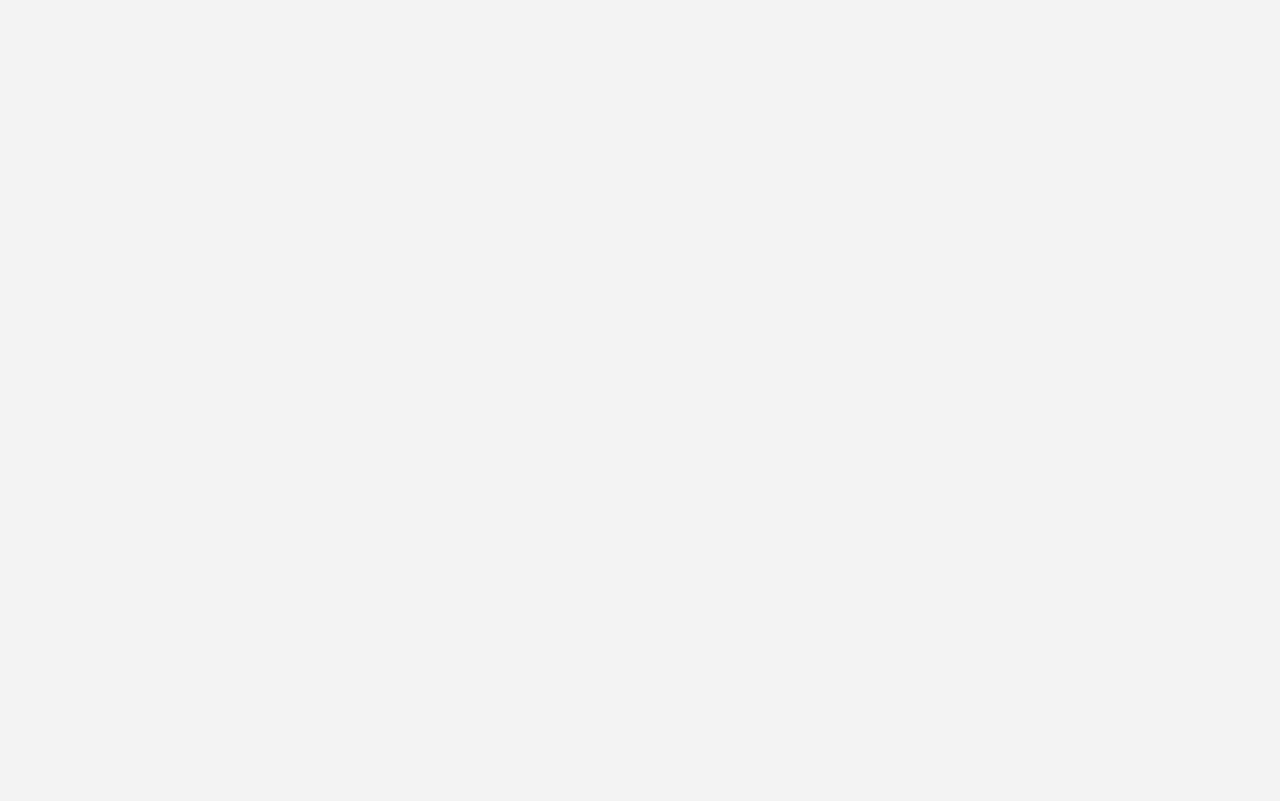
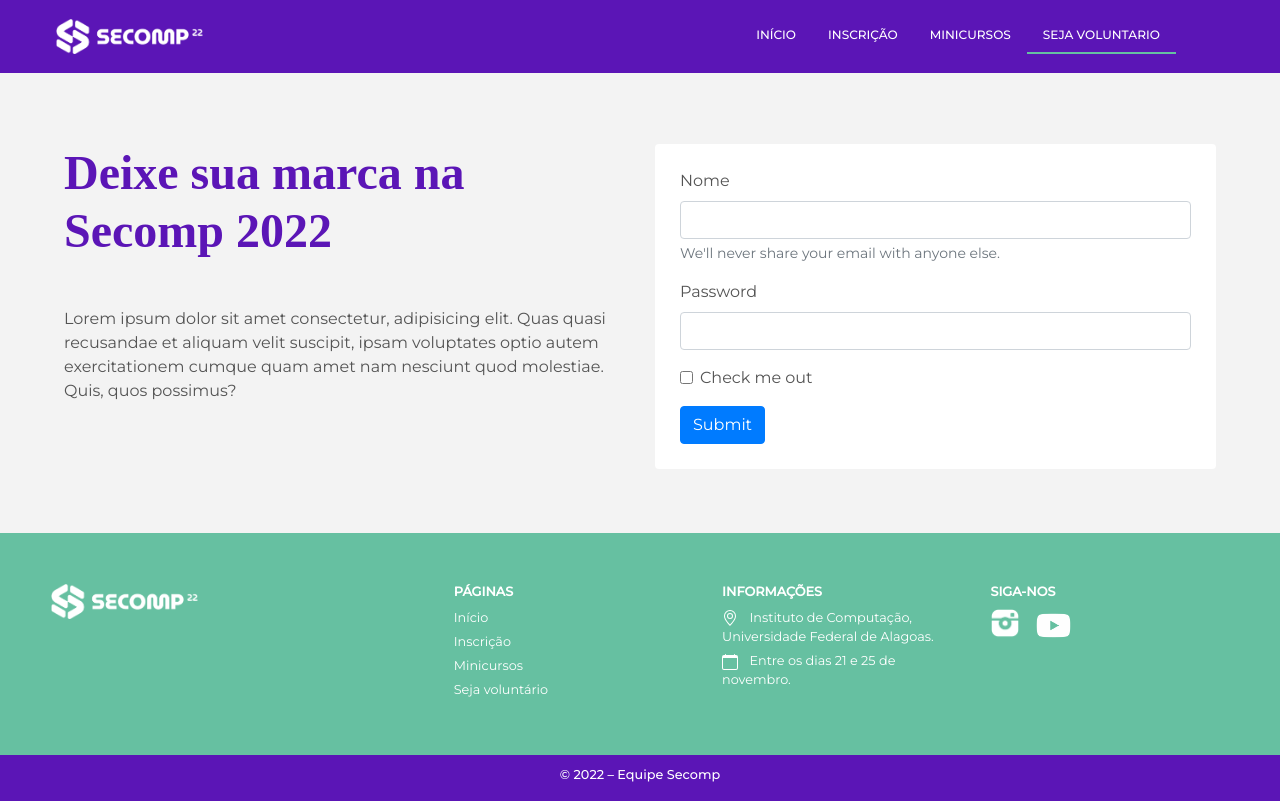
Before and after one commit to GiulianaCDA/Secomp, an Angular app in the folder secomp2022/: page /sejavoluntario in a window 1280 px wide. Before the commit this address led to /. Built offline with nearby package versions, Linux system fonts and the light colour scheme; a web font is replaced by a local one.

Commit message:
adiciona pagina de seja  voluntario

```diff
--- a/secomp2022/src/app/app-routing.module.ts
+++ b/secomp2022/src/app/app-routing.module.ts
@@ -1,13 +1,14 @@
 import { NgModule } from '@angular/core';
 import { RouterModule, Routes } from '@angular/router';
 import { HomeComponent } from './pages/home/home.component';
+import { VoluntariosComponent } from './pages/voluntarios/voluntarios.component';
 
 const routes: Routes = [
   { path: '', component: HomeComponent },
   { path: 'inscricao', component: HomeComponent },
   { path: 'minicursos', component: HomeComponent },
   { path: 'campeonato', component: HomeComponent },
-  { path: 'voluntario', component: HomeComponent },
+  { path: 'sejavoluntario', component: VoluntariosComponent },
 
 
 
--- a/secomp2022/src/app/app.module.ts
+++ b/secomp2022/src/app/app.module.ts
@@ -6,13 +6,15 @@ import { AppComponent } from './app.component';
 import { HomeComponent } from './pages/home/home.component';
 import { MenuComponent } from './components/menu/menu.component';
 import { FooterComponent } from './components/footer/footer.component';
+import { VoluntariosComponent } from './pages/voluntarios/voluntarios.component';
 
 @NgModule({
   declarations: [
     AppComponent,
     HomeComponent,
     MenuComponent,
-    FooterComponent
+    FooterComponent,
+    VoluntariosComponent
   ],
   imports: [
     BrowserModule,
--- a/secomp2022/src/app/components/menu/menu.component.html
+++ b/secomp2022/src/app/components/menu/menu.component.html
@@ -51,12 +51,12 @@
           <li
           class="nav-item px-2"
           [ngClass]="{
-            'nav-item-active': page === '/maratona'
+            'nav-item-active': page === '/sejavoluntario'
           }"
           >
             <a
             class="nav-link text-white"
-            routerLink="/voluntario"
+            routerLink="/sejavoluntario"
             >Seja voluntario
             </a>
           </li>
--- /dev/null
+++ b/secomp2022/src/app/pages/voluntarios/voluntarios.component.html
@@ -0,0 +1,33 @@
+<app-menu></app-menu>
+
+<div class="spacing">
+  <div class="row">
+      <div class="col-md-6">
+          <h1 class="card-title text-purple">Deixe sua marca na <br>Secomp 2022</h1>
+          <p>Lorem ipsum dolor sit amet consectetur, adipisicing elit. Quas quasi recusandae
+              et aliquam velit suscipit, ipsam voluptates optio autem exercitationem cumque quam
+              amet nam nesciunt quod molestiae. Quis, quos possimus?</p>
+      </div>
+      <div class="col-md-6">
+        <div class="card">
+          <form class="form-voluntarios">
+              <div class="form-group">
+                <label for="exampleInputEmail1">Nome</label>
+                <input type="text" class="form-control" id="exampleInputEmail1" aria-describedby="emailHelp">
+                <small id="emailHelp" class="form-text text-muted">We'll never share your email with anyone else.</small>
+              </div>
+              <div class="form-group">
+                <label for="exampleInputPassword1">Password</label>
+                <input type="password" class="form-control" id="exampleInputPassword1">
+              </div>
+              <div class="form-group form-check">
+                <input type="checkbox" class="form-check-input" id="exampleCheck1">
+                <label class="form-check-label" for="exampleCheck1">Check me out</label>
+              </div>
+              <button type="submit" class="btn btn-primary">Submit</button>
+            </form>
+          </div>
+      </div>
+    </div>
+</div>
+<app-footer></app-footer>
--- /dev/null
+++ b/secomp2022/src/app/pages/voluntarios/voluntarios.component.scss
@@ -0,0 +1,13 @@
+.card-title{
+    font-size: 3rem;
+    font-weight: 600;
+    margin-bottom: 3rem;
+}
+
+.spacing{
+    margin-top: 5rem;
+}
+
+.form-voluntarios{
+    padding: 25px;
+}
--- /dev/null
+++ b/secomp2022/src/app/pages/voluntarios/voluntarios.component.ts
@@ -0,0 +1,15 @@
+import { Component, OnInit } from '@angular/core';
+
+@Component({
+  selector: 'app-voluntarios',
+  templateUrl: './voluntarios.component.html',
+  styleUrls: ['./voluntarios.component.scss']
+})
+export class VoluntariosComponent implements OnInit {
+
+  constructor() { }
+
+  ngOnInit(): void {
+  }
+
+}
--- a/secomp2022/src/styles.scss
+++ b/secomp2022/src/styles.scss
@@ -79,3 +79,7 @@ body{
     background-color: #5B15B6;
     border-color: #5B15B6;
 }
+
+.card{
+    border: none;
+}
```
Also changed, not shown: secomp2022/src/assets/images/favicon.png (added).
